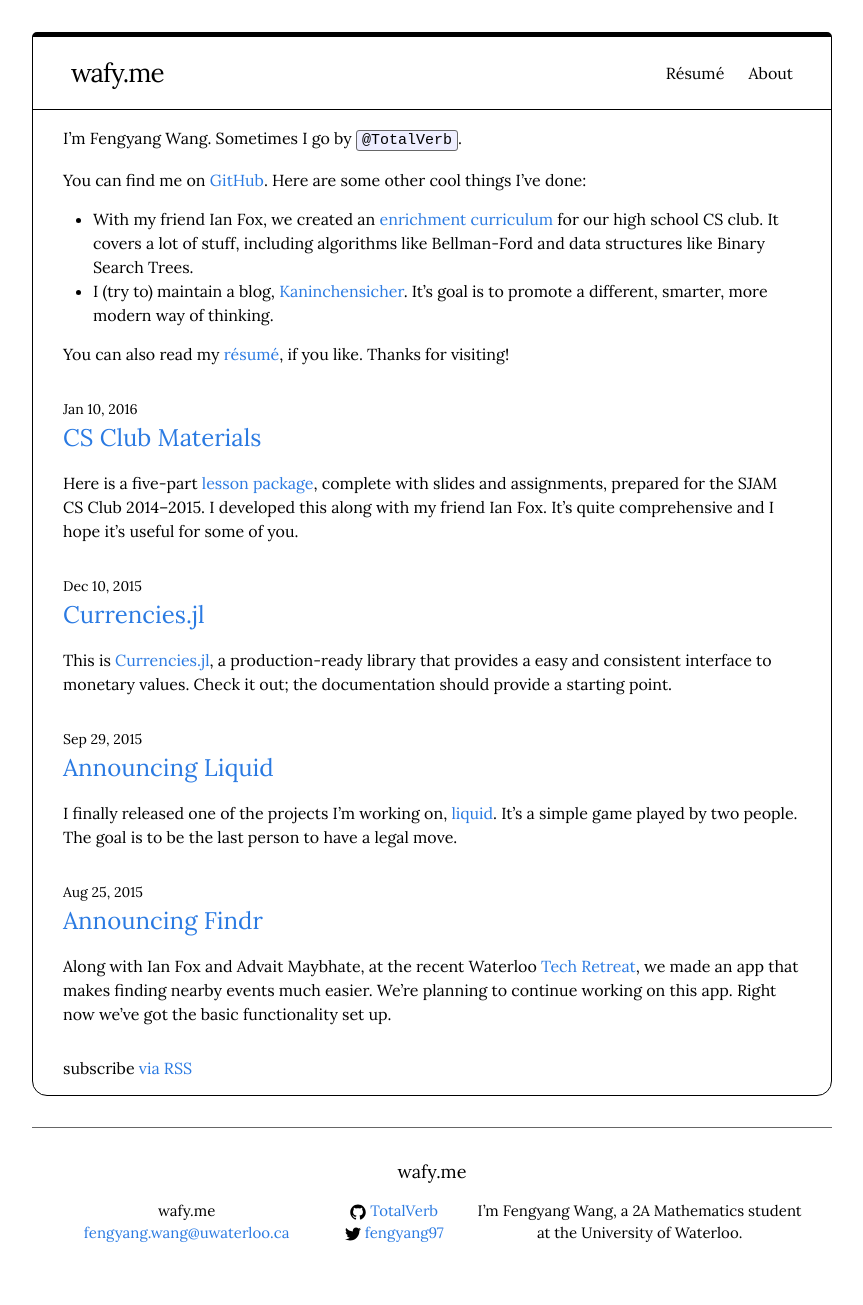
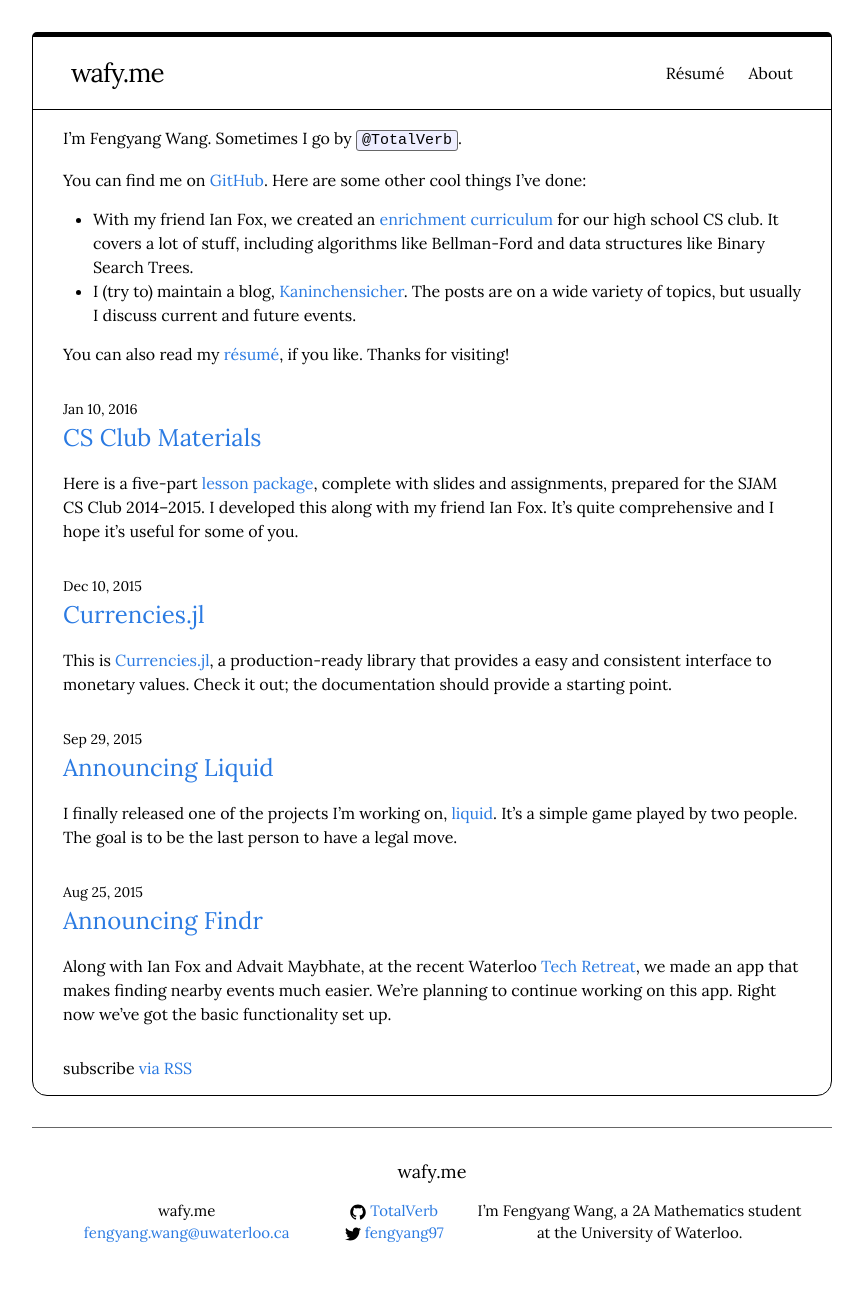
Before and after one commit to TotalVerb/totalverb.github.io, a Jekyll site: the page built from index.html, in a window 1280 px wide. Shown: the whole page, without its empty margins (208-1071 px from the left). Built offline with Jekyll 4.4.1, drawn with Linux system fonts in a browser that asks for light colours.

Commit message:
Better description

```diff
--- a/index.html
+++ b/index.html
@@ -21,8 +21,9 @@ layout: default
     </li>
     <li>
       I (try to) maintain a blog,
-      <a href="https://kaninchensicher.wordpress.com/">Kaninchensicher</a>. It’s
-      goal is to promote a different, smarter, more modern way of thinking.
+      <a href="https://kaninchensicher.wordpress.com/">Kaninchensicher</a>. The
+      posts are on a wide variety of topics, but usually I discuss current and
+      future events.
     </li>
   </ul>
   </p>
```
